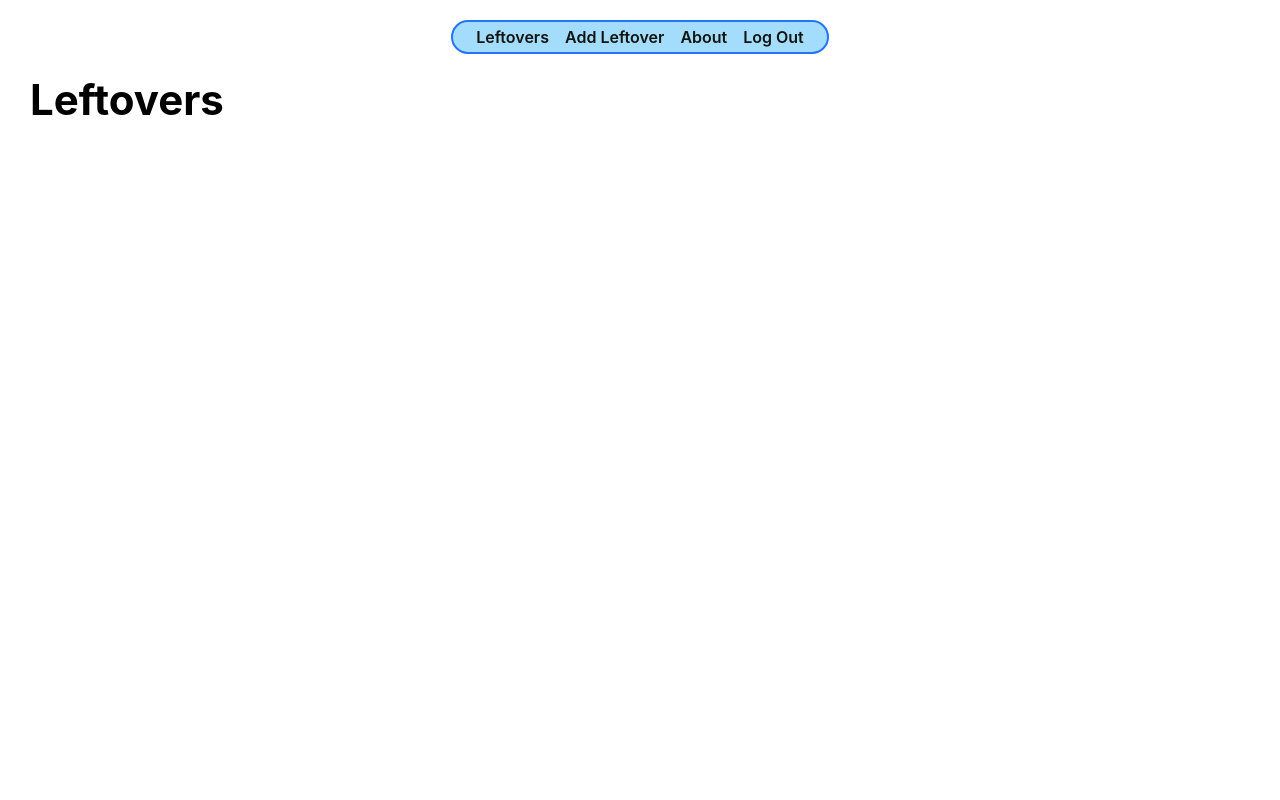
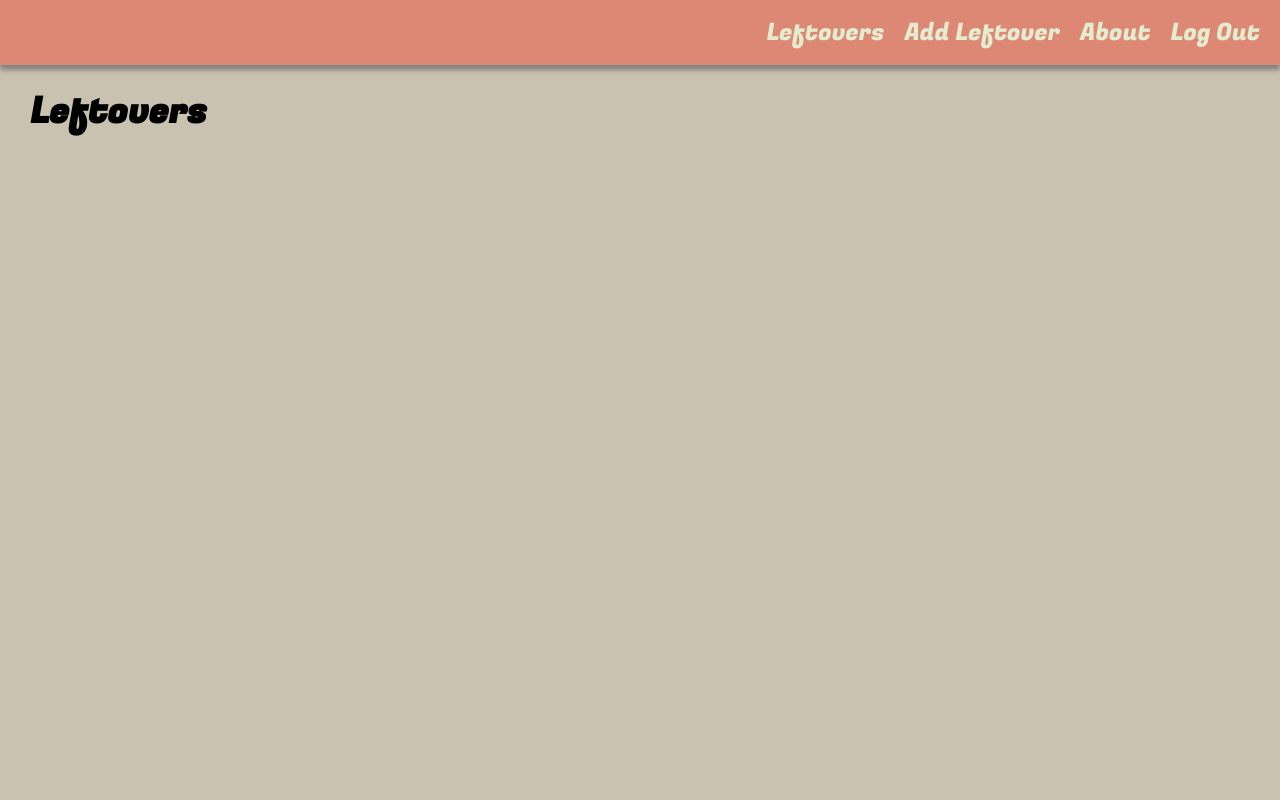
Before and after one commit to psison92/tupperwhere, a Django app: page /leftovers/ in a window 1280 px wide. Run offline with Django 4.2, Linux system fonts and the light colour scheme; the visitor is signed in with stand-in values (Sample User, id 1); data that the repository does not hold is empty.

Commit message:
style nav and index page

```diff
--- a/main_app/static/css/base.css
+++ b/main_app/static/css/base.css
@@ -22,9 +22,8 @@ body {
   display: flex;
   flex-direction: column;
   align-items: center;
-  font-family: -apple-system, BlinkMacSystemFont, 'Segoe UI', 'Roboto',
-    'Oxygen', 'Ubuntu', 'Cantarell', 'Fira Sans', 'Droid Sans',
-    'Helvetica Neue', sans-serif;
+  background: #C9C2B0;
+  font-family: 'Fugaz One', cursive;
   min-height: 100vh;
   --nav-bg: rgba(104, 197, 248, .7);
   --nav-bg-ff: rgba(104, 197, 248, .9);
@@ -50,9 +49,9 @@ header {
   display: flex;
   flex-direction: row;
   width: 100%;
-  background: var(--nav-bg-ff);
-  border-bottom: var(--borders);
-  justify-content: center;
+  background: #DD8874;
+  justify-content: right;
+  box-shadow: 0px 5px 5px gray;
 }
 
 nav {
@@ -79,13 +78,13 @@ h2 {
 
 nav a {
   text-decoration: none;
-  color: var(--text-color);
-  font-weight: 600;
-  font-size: 16px;
+  color: #E4ECCF;
+  font-weight: 300;
+  font-size: 24px;
 }
 
 nav a:hover {
-  color: var(--link-hover-color)
+  color: #6E6E6E;
 }
 
 nav ul {
@@ -96,7 +95,7 @@ nav ul {
 }
 
 nav li {
-  padding: 5px 8px;
+  padding: 5px 10px;
 }
 
 .header-logo-container {
@@ -166,112 +165,3 @@ nav li {
 .page-content {
   font-size: var(--font-reg);
 }
-
-@media only screen and (min-width: 768px) {
-  header {
-    position: sticky;
-    display: flex;
-    flex-direction: row;
-    top: 0;
-    align-items: center;
-  }
-
-  main {
-    max-width: 1300px;
-    min-height: calc(100vh - 53px);
-  }
-
-  nav,
-  .header-logo-container {
-    margin: 10px 0;
-    padding: 0 15px;
-  }
-
-  /* visual fix to help align logo */
-  .header-logo-container {
-    padding-top: 3px;
-  }
-
-  nav {
-    margin-left: auto;
-    display: flex;
-    justify-content: center;
-  }
-
-  nav ul {
-    flex-wrap: nowrap;
-  }
-
-  .header-logo-container {
-    width: 213px;
-  }
-
-  .page-header h1 {
-    font-size: var(--font-xtreme);
-  }
-
-  .page-header img {
-    height: 50px;
-    margin-left:20px;
-  }
-
-  .page-header img:first-of-type {
-    margin-left: 25px;
-  }
-
-  @supports (-webkit-backdrop-filter: none) or (backdrop-filter: none) {
-    header {
-      background: var(--nav-bg);
-      -webkit-backdrop-filter: blur(3px);
-      backdrop-filter: blur(3px);
-    }
-  }
-}
-
-@media only screen and (min-width: 1024px) {
-  main {
-    min-height: calc(100vh - 55px);
-  }
-
-  header {
-    margin: 20px 20px 0 20px;
-    width: calc(100vw - 40px);
-    max-width: 1920px;
-    top: 20px;
-    background-color: transparent;
-    border-bottom: none;
-  }
-
-  nav,
-  .header-logo-container {
-    margin: 0;
-    background: var(--nav-bg-ff);
-    border: var(--borders);
-    border-radius: 18px;
-  }
-
-  nav {
-    background-color: blueviolet;
-  }
-
-  .header-logo-container {
-    /* visual fix to help align logo */
-    padding-top: 6px;
-    width: 256px;
-    height: 35px;
-  }
-
-  @supports (-webkit-backdrop-filter: none) or (backdrop-filter: none) {
-    header {
-      -webkit-backdrop-filter: none;
-      backdrop-filter: none;
-    }
-
-    nav,
-    .header-logo-container {
-      background: rgba(104, 197, 248, .6);
-      -webkit-backdrop-filter: blur(3px);
-      backdrop-filter: blur(3px);
-    }
-  }
-}
--- a/main_app/static/css/leftovers/leftover-index.css
+++ b/main_app/static/css/leftovers/leftover-index.css
@@ -6,15 +6,19 @@
 }
 
 .card {
+  display: flex;
   width: 275px;
   margin: 10px;
-  border: var(--borders);
-  box-shadow: var(--card-box-shadow);
+  border-radius: 5px;
+  border: #6E6E6E solid 1px;
+  box-shadow: 8px 8px #83BAB9;
+  background-color: #FCF2DD;
 }
 
 .card-content {
   padding: 10px;
   width: 100%;
+  color: #404040;
 }
 
 .usr-img {
--- a/main_app/templates/base.html
+++ b/main_app/templates/base.html
@@ -12,6 +12,9 @@
     href=""
   > {% endcomment %}
   <link rel="stylesheet" type="text/css" href="{% static 'css/base.css' %}">
+  <link rel="preconnect" href="https://fonts.googleapis.com">
+<link rel="preconnect" href="https://fonts.gstatic.com" crossorigin>
+<link href="https://fonts.googleapis.com/css2?family=Fugaz+One&display=swap" rel="stylesheet">
   <title>Tupperwhere</title>
   {% block head %}
   {% endblock %}
--- a/main_app/templates/leftovers/index.html
+++ b/main_app/templates/leftovers/index.html
@@ -19,13 +19,13 @@
   {% for leftover in leftovers %}
     <div class="card">
       <a href="{% url 'leftovers_detail' leftover.id %}">
+        <div class="card-img-container">
+          <img
+            src="{% static 'images/food-container.png' %}"
+            alt="Food containers"
+          >
+        </div>
         <div class="card-content">
-          <div class="card-img-container">
-            {% comment %} <img
-              src="{% static 'images/sk8r-boi-cat.svg' %}"
-              alt="A skater boy cat"
-            > {% endcomment %}
-          </div>
           <h2 class="card-title">{{ leftover.name }}</h2>
           <p>Expires: {{ leftover.expiration }}</p>
         </div>
```
Also changed, not shown: main_app/static/images/food-container.png (added).
